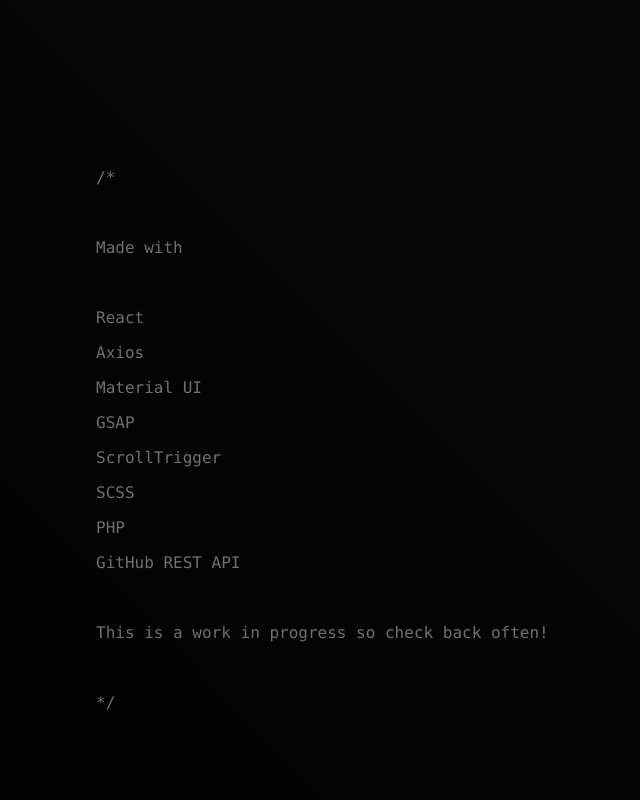
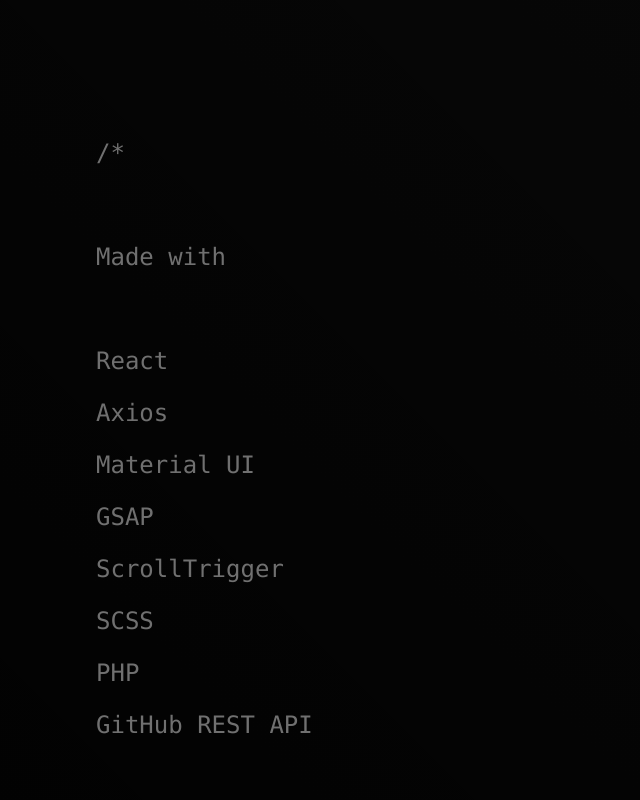
Before and after one commit to barksploit/portfolio-react, a React (Create React App) app: page / in a window 1280 px wide. Shown: the part 4660-5460 px from the top of the page, without its empty margins (144-784 px from the left). Built offline with nearby package versions, Linux system fonts and the light colour scheme; no server answers.

Commit message:
Change font sizes of credits and header navigation components

```diff
--- a/src/styles/credits.scss
+++ b/src/styles/credits.scss
@@ -15,7 +15,7 @@
 
     .credits-comment {
         color: #707070;
-        font-size: 1em;
+        font-size: 1.5em;
         font-family: $codefont;
     }
 
--- a/src/styles/header-navigation.scss
+++ b/src/styles/header-navigation.scss
@@ -25,6 +25,7 @@
         position: relative;
         padding: 5px;
         color: $textcolor;
+        font-size: 1em;
         font-family: $codefont;
     }
 
--- a/src/styles/work.scss
+++ b/src/styles/work.scss
@@ -1,7 +1,7 @@
 #work {
     min-height: 100vh;
     height: 100vh;
-    margin: 5em 0 5em 15rem;
+    margin: 5em 15rem 5em 15rem;
     align-items: center;
     box-sizing: border-box;
     display: grid;
```
